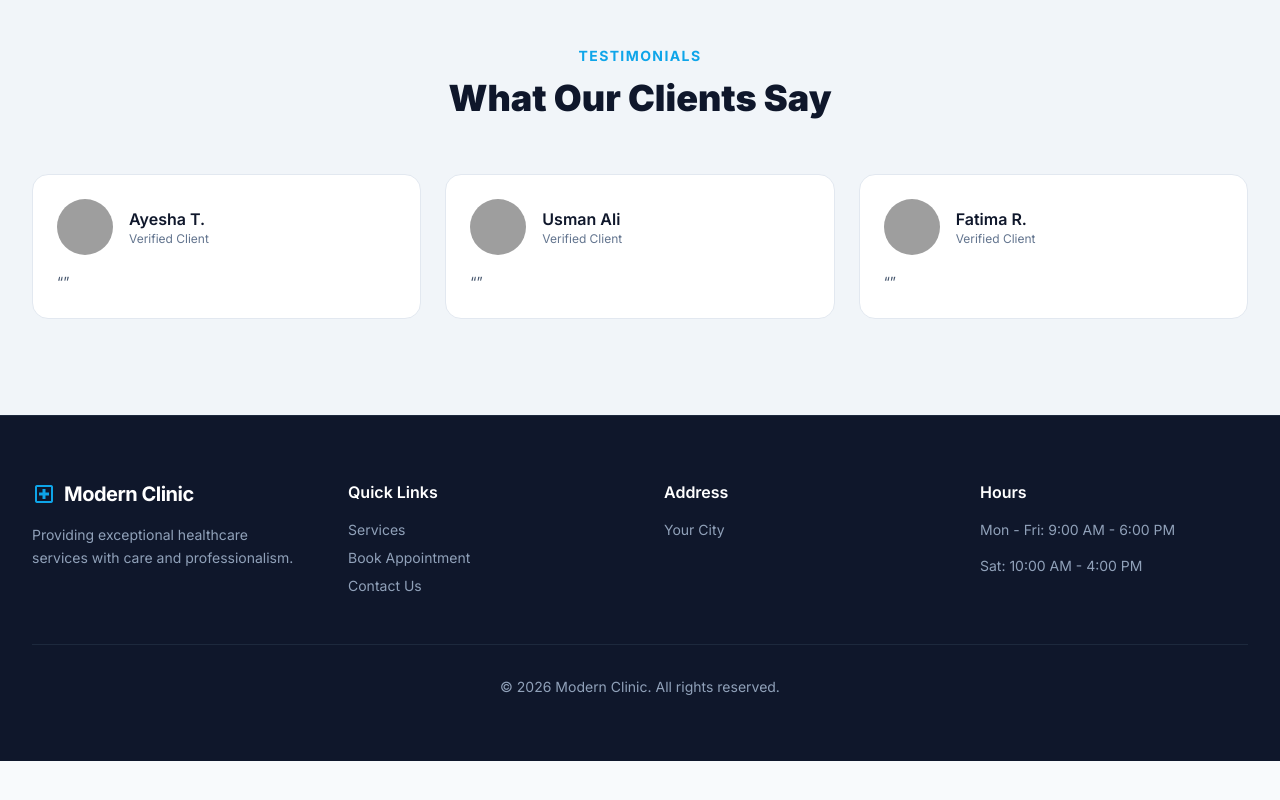
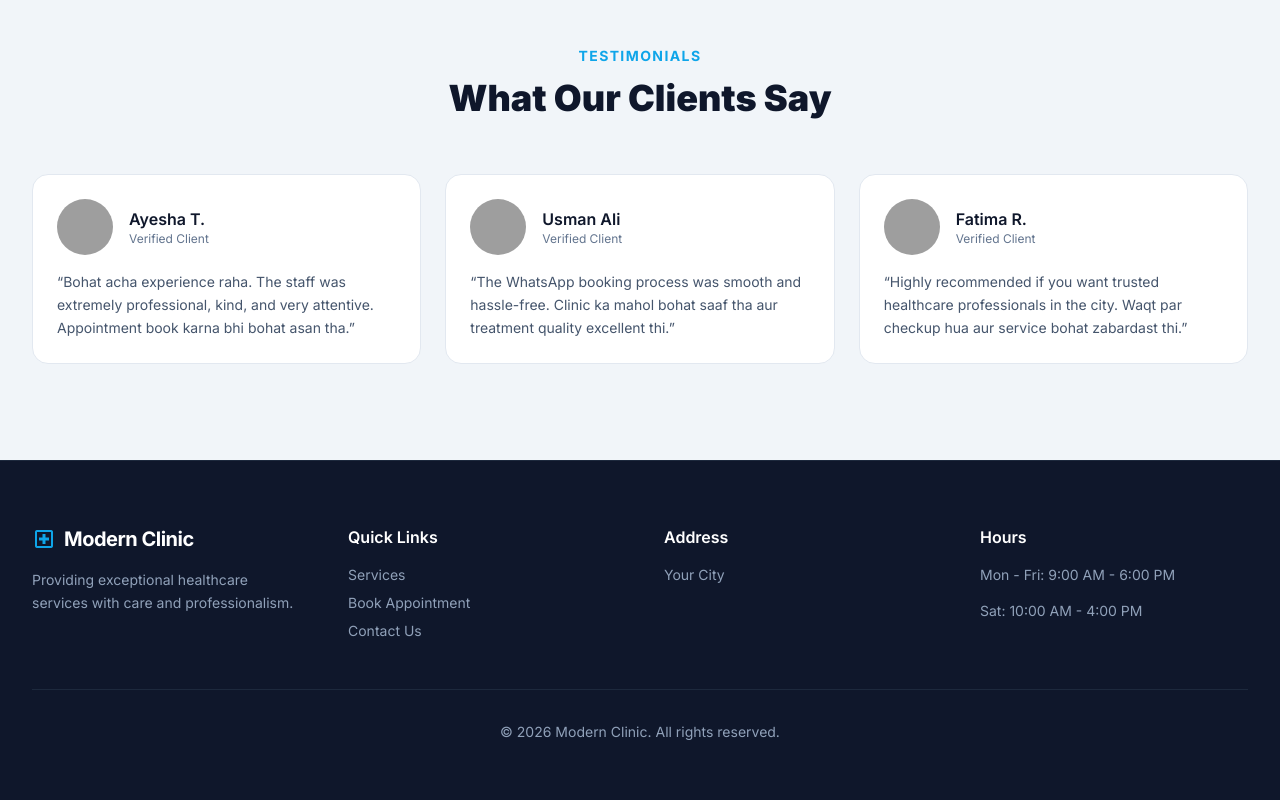
Before and after one commit to WaseemRiaz57/Dental-Clinic, a Next.js app: page / in a window 1280 px wide. Shown: the part 2429-3229 px from the top of the page. Before the commit the page ends 3190 px from the top, so only its background shows below. Built offline with nearby package versions, Linux system fonts and the light colour scheme; grey boxes are pictures that could not be loaded.

Commit message:
fix: changed review to quote in testimonials array

```diff
--- a/app/page.tsx
+++ b/app/page.tsx
@@ -259,25 +259,25 @@ function HomeContent() {
     id: 1,
     name: "Ayesha T.",
     role: "Verified Client",
-    // Unsplash link for a professional South Asian female look
     image: "https://images.unsplash.com/photo-1531746020798-e6953c6e8e04?auto=format&fit=crop&w=150&q=80",
-    review: "Bohat acha experience raha. The staff was extremely professional, kind, and very attentive. Appointment book karna bhi bohat asan tha."
+    // Yahan 'review' ko change kar ke 'quote' kar diya hai
+    quote: "Bohat acha experience raha. The staff was extremely professional, kind, and very attentive. Appointment book karna bhi bohat asan tha."
   },
   {
     id: 2,
     name: "Usman Ali",
     role: "Verified Client",
-    // Unsplash link for a professional male look
     image: "https://images.unsplash.com/photo-1506794778202-cad84cf45f1d?auto=format&fit=crop&w=150&q=80",
-    review: "The WhatsApp booking process was smooth and hassle-free. Clinic ka mahol bohat saaf tha aur treatment quality excellent thi."
+    // Yahan bhi 'quote' kar diya hai
+    quote: "The WhatsApp booking process was smooth and hassle-free. Clinic ka mahol bohat saaf tha aur treatment quality excellent thi."
   },
   {
     id: 3,
     name: "Fatima R.",
     role: "Verified Client",
-    // Unsplash link for another professional female look
     image: "https://images.unsplash.com/photo-1544005313-94ddf0286df2?auto=format&fit=crop&w=150&q=80",
-    review: "Highly recommended if you want trusted healthcare professionals in the city. Waqt par checkup hua aur service bohat zabardast thi."
+    // Yahan bhi 'quote' kar diya hai
+    quote: "Highly recommended if you want trusted healthcare professionals in the city. Waqt par checkup hua aur service bohat zabardast thi."
   }
 ];
 
```
